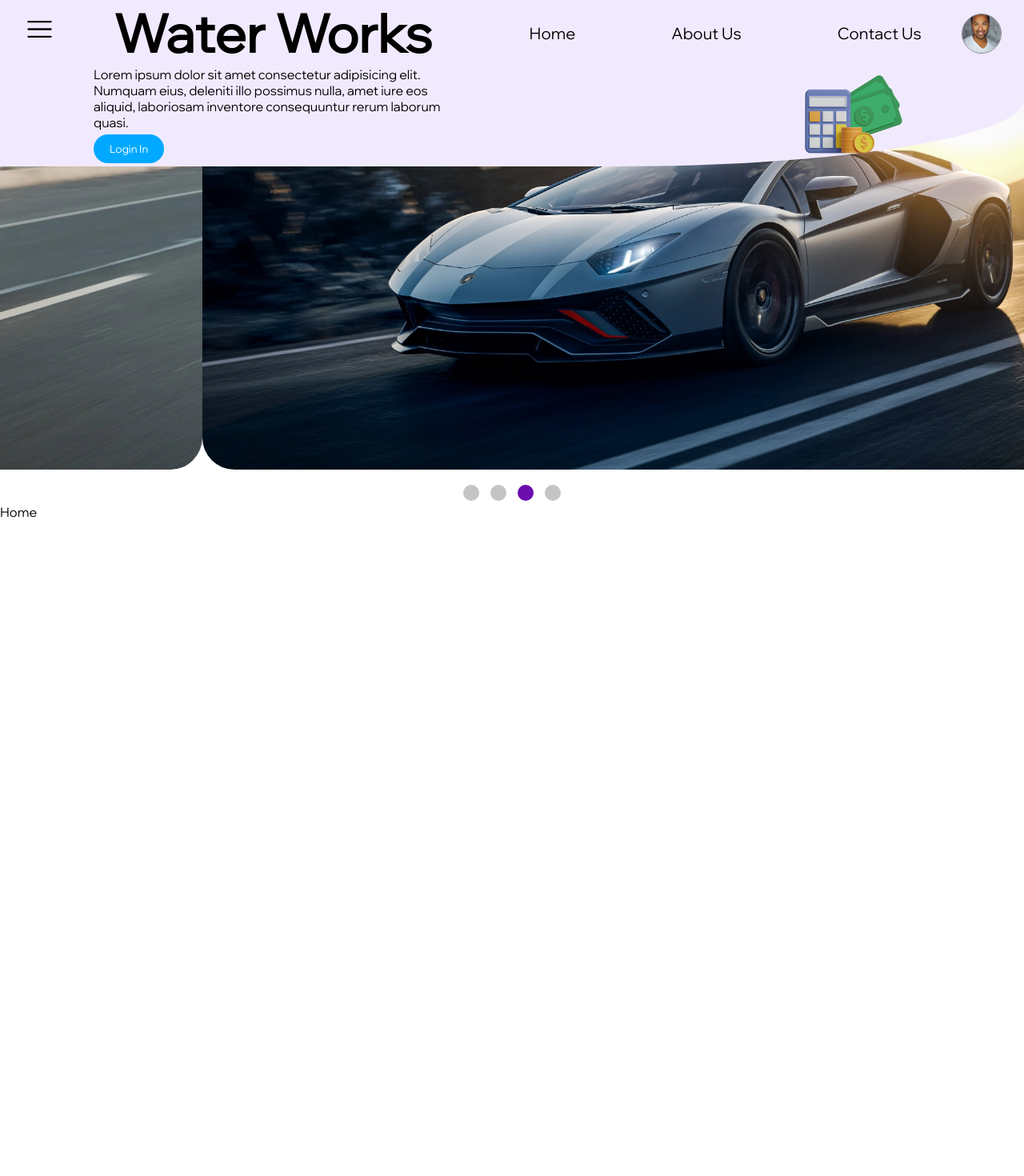
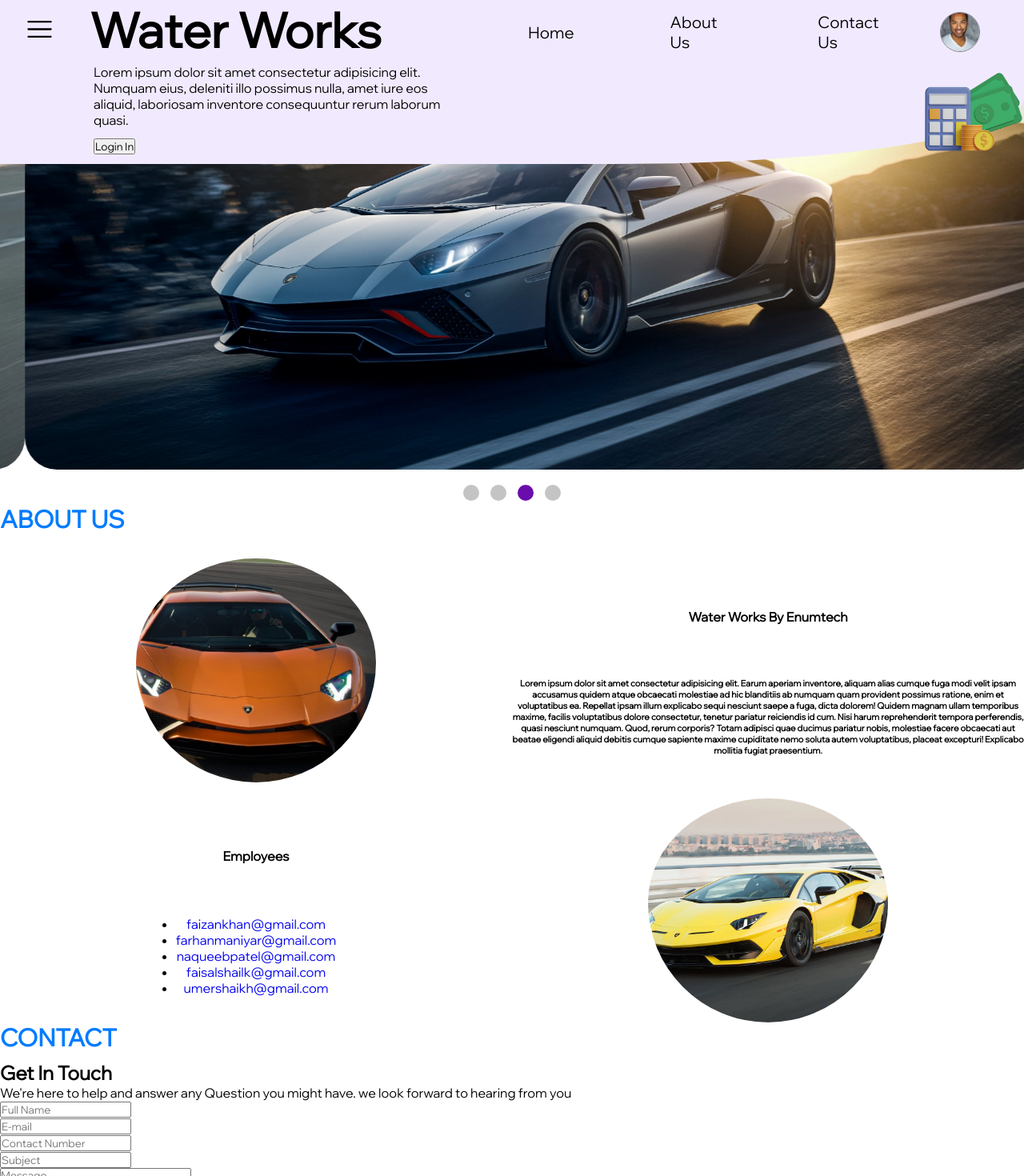
Before and after one commit to naqueebpatel/WaterWorkFlowsEnumtech, a React (Create React App) app in the folder waterworksenumtech/: page / in a window 1280 px wide. Shown: the top 1470 px of the page at 80% size. Before the commit the page ends 800 px from the top, so only its background shows below. Built offline with nearby package versions, Linux system fonts and the light colour scheme.

Commit message:
main page

```diff
--- a/waterworksenumtech/src/App.js
+++ b/waterworksenumtech/src/App.js
@@ -5,14 +5,29 @@ import Carousal from "./components/carousel/Carousal";
 import Insert from "./pages/Insert";
 import Delete from "./pages/Delete";
 import Update from "./pages/Update";
+import ContactUs from './pages/ContactUs';
+import NavigationBar from "./components/NavigationBar";
 const App = () => {
+
+
+
   return (
     <>
       <Router>
-        <Navbar />
         <Routes>
-          <Route path="/" element={<Carousal />} />
-          <Route path="/dashboard" element={<Dashboard />} />
+          <Route path="/" element={
+            <div>
+              <Navbar />
+              <Carousal />
+            </div>
+          } />
+          <Route path="/dashboard" element={
+            <div>
+              <NavigationBar />
+              <Dashboard />
+              <ContactUs />
+            </div>
+          } />
           <Route path="/insert" element={<Insert />} />
           <Route path="/delete" element={<Delete />} />
           <Route path='/update' element={<Update />} />
--- a/waterworksenumtech/src/components/Navbar.jsx
+++ b/waterworksenumtech/src/components/Navbar.jsx
@@ -61,7 +61,7 @@ const Navbar = () => {
                                 <p>
                                     Lorem ipsum dolor sit amet consectetur adipisicing elit. Numquam eius, deleniti illo possimus nulla, amet iure eos aliquid, laboriosam inventore consequuntur rerum laborum quasi.
                                 </p>
-                                <button>Login In</button>
+                                <button className='btn btn-primary'>Login In</button>
                             </div>
                             <div className="bottom-right">
                                 <img src={logo} alt="Account" />
--- /dev/null
+++ b/waterworksenumtech/src/components/NavigationBar.jsx
@@ -0,0 +1,42 @@
+import { RxHamburgerMenu, RxCross1 } from 'react-icons/rx';
+import { Link } from 'react-router-dom';
+import { SidebarData } from './SlidebarData';
+import { useState } from 'react';
+import SubMenu from './SubMenu';
+
+const NavigationBar = () => {
+    const [ sidebar, setSidebar ] = useState(false);
+
+    const showSidebar = () => setSidebar(!sidebar);
+    return (
+        <>
+            <div className="navigation">
+                <Link to='#' className='menu-bars'>
+                    <RxHamburgerMenu onClick={showSidebar} size={35} color='black' />
+                </Link>
+                {/* <SubMenu /> */}
+            </div>
+            <div className={sidebar ? 'nav-menu active' : 'nav-menu'}>
+                <ul className='nav-menu-items' onClick={showSidebar}>
+                    <li className='navbar-toggle'>
+                        <Link to='#' className='menu-bars'>
+                            <RxCross1 color='black' />
+                        </Link>
+                    </li>
+                    {SidebarData.map((item, index) => {
+                        return (
+                            <li key={index} className={item.cName}>
+                                <Link to={item.path}>
+                                    {item.icon}
+                                    <span>{item.title}</span>
+                                </Link>
+                            </li>
+                        );
+                    })}
+                </ul>
+            </div>
+        </>
+    );
+};
+
+export default NavigationBar;
--- /dev/null
+++ b/waterworksenumtech/src/components/SubMenu.jsx
@@ -0,0 +1,19 @@
+import React from 'react';
+import '../styles/submenu.css';
+const SubMenu = () => {
+    return (
+        <>
+            <ul className='sub-toggle'>
+                <li>Zone</li>
+                <div className='sub-menu'>
+                    <ul>
+                        <li>Insert</li>
+                        <li>Update</li>
+                    </ul>
+                </div>
+            </ul>
+        </>
+    );
+};
+
+export default SubMenu;
--- a/waterworksenumtech/src/pages/AboutUs.jsx
+++ b/waterworksenumtech/src/pages/AboutUs.jsx
@@ -1,8 +1,38 @@
-
+import image1 from '../carousalImages/aventador_sv_coupe_s_03.jpg';
+import image2 from '../carousalImages/aventador_svj_s2.webp';
+import '../styles/about.css';
 
 const AboutUs = () => {
     return (
-        <div>AboutUs</div>
+        <section id="about">
+            <h1 className='h1 col-md-8 mx-auto text-center'>About Us</h1>
+            <div className="content">
+                <div className="images">
+                    <img src={image1} alt="" />
+                </div>
+                <div className="text">
+                    <h4>Water Works By Enumtech</h4>
+                    <h6>Lorem ipsum dolor sit amet consectetur adipisicing elit. Earum aperiam inventore, aliquam alias cumque fuga modi velit ipsam accusamus quidem atque obcaecati molestiae ad hic blanditiis ab numquam quam provident possimus ratione, enim et voluptatibus ea. Repellat ipsam illum explicabo sequi nesciunt saepe a fuga, dicta dolorem! Quidem magnam ullam temporibus maxime, facilis voluptatibus dolore consectetur, tenetur pariatur reiciendis id cum. Nisi harum reprehenderit tempora perferendis, quasi nesciunt numquam. Quod, rerum corporis? Totam adipisci quae ducimus pariatur nobis, molestiae facere obcaecati aut beatae eligendi aliquid debitis cumque sapiente maxime cupiditate nemo soluta autem voluptatibus, placeat excepturi! Explicabo mollitia fugiat praesentium.</h6>
+                </div>
+            </div>
+            <div className="content">
+                <div className="text">
+                    <h4>Employees</h4>
+                    <div className="email">
+                        <ul>
+                            <li><a href='#'>faizankhan@gmail.com</a></li>
+                            <li><a href='#'>farhanmaniyar@gmail.com</a></li>
+                            <li><a href='#'>naqueebpatel@gmail.com</a></li>
+                            <li><a href='#'>faisalshailk@gmail.com</a></li>
+                            <li><a href='#'>umershaikh@gmail.com</a></li>
+                        </ul>
+                    </div>
+                </div>
+                <div className="images">
+                    <img src={image2} alt="" />
+                </div>
+            </div>
+        </section>
     );
 };
 
--- a/waterworksenumtech/src/pages/ContactUs.jsx
+++ b/waterworksenumtech/src/pages/ContactUs.jsx
@@ -1,9 +1,39 @@
-import React from 'react';
+import "../styles/ContactUs.css";
+export default function ContactUs() {
+    return (
+        <section id="contact">
+            <div className="container">
+                <div className="row mb-5">
+                    <div className="col-md-8 mx-auto text-center">
+                        <h6 className="contact-heading">CONTACT</h6>
+                        <h1 >Get In Touch</h1>
+                        <p>We're here to help and answer any Question you might have. we look forward to hearing from you
+                            <span><i className="fas fa-smile"></i></span></p>
+                    </div>
+                </div>
 
-const ContactUs = () => {
-    return (
-        <div>ContactUs</div>
+                <form action="https://getform.io/f/8af40023-61f3-4dda-b042-c2d81b80f134" method="POST" className="row g-3 justify-content-center text-center">
+                    <div className="col-md-3">
+                        <input type="text" className="form-control" name="fname" placeholder="Full Name" />
+                    </div>
+                    <div className="col-md-3">
+                        <input type="text" className="form-control" name="email" placeholder="E-mail" />
+                    </div>
+                    <div className="col-md-4">
+                        <input type="number" className="form-control" name="contact" placeholder="Contact Number" />
+                    </div>
+                    <div className="col-md-10">
+                        <input type="text" className="form-control" name="subject" placeholder="Subject" />
+                    </div>
+                    <div className="col-md-10">
+                        <textarea name="message" id="" cols="30" rows="5" className="form-control"
+                            placeholder="Message" />
+                    </div>
+                    <div className="col-md-10 d-grid gap-2" >
+                        <button variant="primary" size="lg" className="btn btn-primary">Contact</button>
+                    </div>
+                </form>
+            </div>
+        </section>
     );
-};
-
-export default ContactUs;
+}
--- a/waterworksenumtech/src/pages/Home.jsx
+++ b/waterworksenumtech/src/pages/Home.jsx
@@ -1,8 +1,13 @@
 import React from 'react';
+import AboutUs from './AboutUs';
+import ContactUs from './ContactUs';
 
 const Home = () => {
     return (
-        <div>Home</div>
+        <>
+            <AboutUs />
+            <ContactUs />
+        </>
     );
 };
 
--- /dev/null
+++ b/waterworksenumtech/src/styles/ContactUs.css
@@ -0,0 +1,7 @@
+.contact-heading {
+    font-size: 30px;
+    color: #007bff;
+    font-weight: bold;
+    text-transform: uppercase;
+    margin-bottom: 10px;
+}
--- /dev/null
+++ b/waterworksenumtech/src/styles/about.css
@@ -0,0 +1,44 @@
+.text {
+    /* grid-template-columns: 1fr 1fr; */
+    margin: 0 auto;
+    padding-top: 50px;
+    width: 50vw;
+    display: grid;
+    place-items: center;
+    text-align: center;
+}
+
+.content {
+    display: grid;
+    grid-template-columns: 1fr 1fr;
+}
+
+.content img {
+    width: 300px;
+    border-radius: 50%;
+    height: 300px;
+    object-fit: cover;
+    padding-top: 20px;
+    /* display: inline-block; */
+
+    /* align-items: flex; */
+}
+
+.images {
+    display: flex;
+    justify-content: center;
+    gap: 40px;
+}
+
+.h1 {
+    font-size: 30px;
+    color: #007bff;
+    font-weight: bold;
+    text-transform: uppercase;
+    margin-bottom: 10px;
+}
+
+.email ul li a {
+    text-align: end;
+    text-decoration: none;
+}
--- a/waterworksenumtech/src/styles/navbar.css
+++ b/waterworksenumtech/src/styles/navbar.css
@@ -13,7 +13,7 @@
 
 .right {
     display: grid;
-    grid-template-columns: 5fr 1fr;
+    grid-template-columns: 3fr 1fr;
 }
 
 .links {
@@ -90,10 +90,10 @@ div.topBotomBordersOut a:hover:after {
     display: flex;
 }
 
-.logo {
+.logo h3 {
+    font-size: 3.75rem;
     position: relative;
-    left: 75px;
-    font-size: 3.5rem;
+    left: 45px;
 }
 
 .navigate {
@@ -106,7 +106,7 @@ div.topBotomBordersOut a:hover:after {
 /* Bottom */
 .bottom {
     display: grid;
-    grid-template-columns: 2fr 1fr;
+    grid-template-columns: 9fr 1fr;
 }
 
 .bottom-right {
@@ -130,41 +130,17 @@ div.topBotomBordersOut a:hover:after {
     width: 35vw
 }
 
-.bottom-left p,
-button {
+.bottom-left p {
     position: relative;
     left: 117px;
     font-family: 'Wix Madefor Display', sans-serif;
 }
 
-button {
-    border: none;
-    padding: 10px 20px;
-    background-color: #00A9FF;
-    color: white;
-    border-radius: 20px;
-    cursor: pointer;
+.bottom-left button {
+    position: relative;
+    left: 117px;
 }
 
-button:hover {
-    box-shadow: rgba(149, 157, 165, 0.2) 0px 8px 24px;
-}
-
-
-.fade {
-    animation-name: fade;
-    animation-duration: 1.5s;
-}
-
-@keyframes fade {
-    from {
-        opacity: .4
-    }
-
-    to {
-        opacity: 1
-    }
-}
 
 
 .navigation {
--- /dev/null
+++ b/waterworksenumtech/src/styles/submenu.css
@@ -0,0 +1,8 @@
+.sub-menu {
+    display: none;
+}
+
+
+.sub-toggle:hover .sub-menu {
+    display: block;
+}
```
